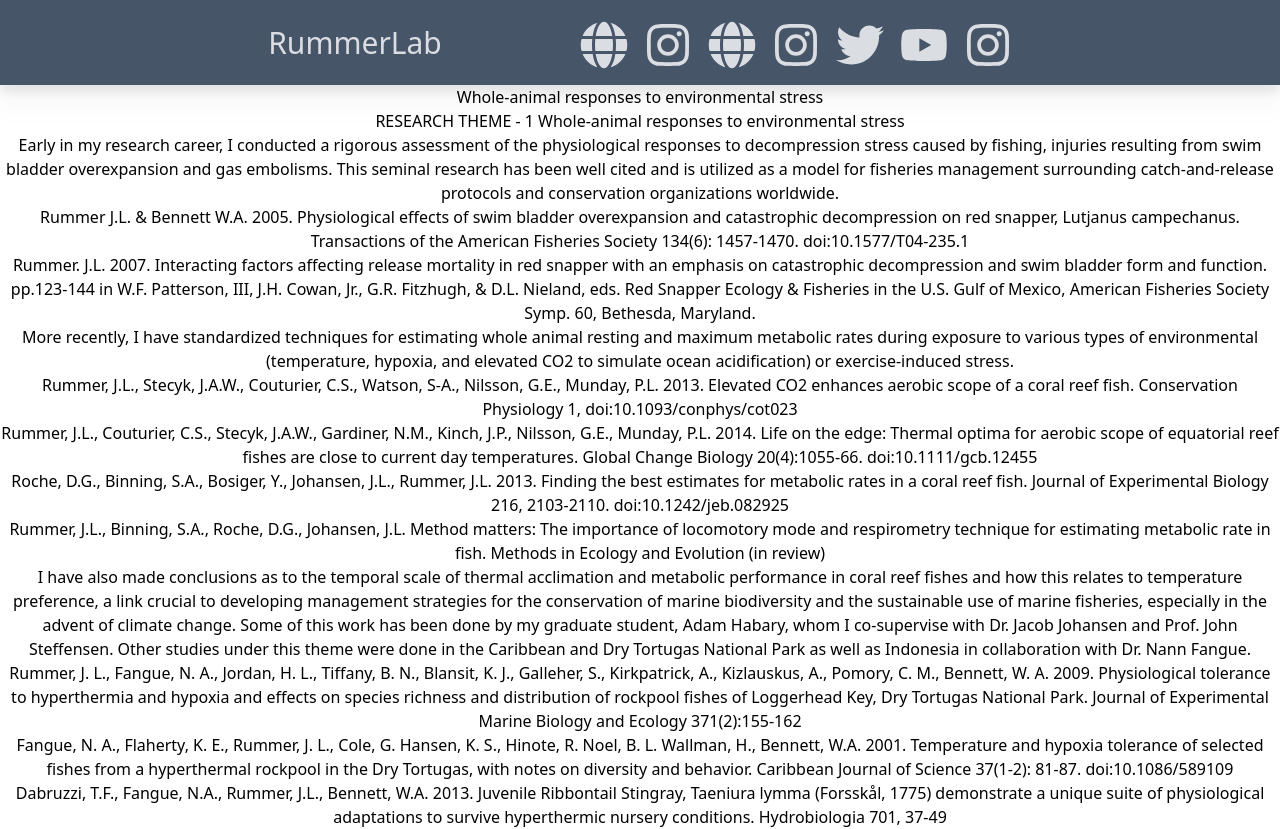
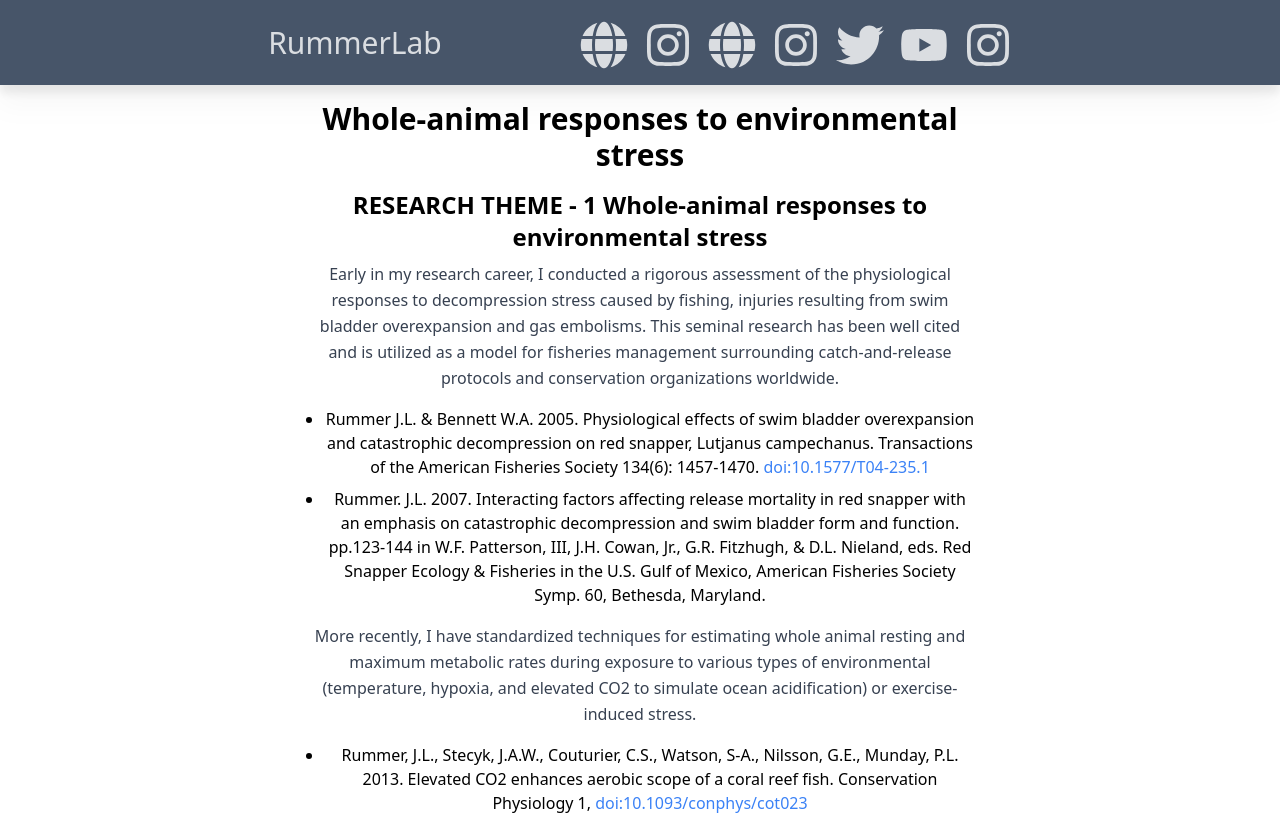
Before and after one commit to RummerLab/rummerlab-website, a Next.js app: page /environmental-stressors in a window 1280 px wide. Shown: the top 829 px of the page. Built offline with nearby package versions, Linux system fonts and the light colour scheme; no server answers.

Commit message:
Refactor pages look/styles and update global CSS styles

```diff
--- a/app/environmental-stressors/page.tsx
+++ b/app/environmental-stressors/page.tsx
@@ -6,7 +6,7 @@ export const metadata = {
 
 export default function environmentalStresses() {
     return (
-        <>
+        <div className="max-w-2xl mx-auto">
             <h1>Whole-animal responses to environmental stress</h1>
             <h2>RESEARCH THEME - 1 Whole-animal responses to environmental stress</h2>
             <p>Early in my research career, I conducted a rigorous assessment of the physiological responses to decompression stress caused by fishing, injuries resulting from swim bladder overexpansion and gas embolisms. This seminal research has been well cited and is utilized as a model for fisheries management surrounding catch-and-release protocols and conservation organizations worldwide.</p>
@@ -54,6 +54,6 @@ export default function environmentalStresses() {
             <li>McLeod, I.M., Rummer, J.L., Clark, T.D., Jones, G.P., Wenger, A.S., McCormick, M.I., Munday, P.L. 2013. Climate change and the performance of larval coral reef fishes: the interaction between temperature and food availability. Conservation Physiology 1. <a href="_">doi:10.1093/conphys/cot024</a>
             </li>
             </ul>
-        </>
+        </div>
     )
 }
--- a/app/future-environments/page.tsx
+++ b/app/future-environments/page.tsx
@@ -6,7 +6,7 @@ export const metadata = {
 
 export default function futureEnvironments() {
     return (
-        <>
+        <div className="max-w-2xl mx-auto">
             <h1>Harnessing geographic gradients and local extreme environments as analogues for future change</h1>
             <p>Some of my most recent findings underscore the importance of utilizing biogeographical comparisons (e.g., the thermal gradients along the length of the Great Barrier Reef) as analogues for future climate change. Importantly, I have found that equatorial populations of reef fishes may be most at risk as oceans continue to warm, which may result in biogeographical redistribution of species seeking thermal refuge at higher latitudes where populations have greater capacity to cope with rising temperatures.</p>
             <ul>
@@ -37,6 +37,6 @@ export default function futureEnvironments() {
             </li>
             </ul>
             <p>Several <a href="/media.html">media  stories</a> and one video documentary have resulted from this work. For links to other published journal articles and book chapters not listed here, please check out  my <a href="/publications.html">Publications</a> page.</p>
-        </>
+        </div>
     )
 }
--- a/app/globals.css
+++ b/app/globals.css
@@ -6,3 +6,34 @@
 svg {
     display: inline-block;
 }
+
+
+h1 {
+    @apply text-3xl font-bold my-4;
+}
+
+h2 {
+    @apply text-2xl font-semibold my-2;
+}
+
+h3 {
+    @apply text-xl font-semibold my-2;
+}
+
+
+p {
+    @apply text-base leading-relaxed text-gray-700;
+}
+
+ul {
+    @apply list-disc pl-5 my-4;
+}
+
+ul li {
+    @apply mb-2;
+}
+
+
+a {
+    @apply text-blue-500 hover:underline cursor-pointer;
+}
--- a/app/in-vivo-protocols/page.tsx
+++ b/app/in-vivo-protocols/page.tsx
@@ -5,7 +5,7 @@ export const metadata = {
 
 export default function inVivoProtocols() {
     return (
-        <>
+        <div className="max-w-2xl mx-auto">
             <h1>Novel in vitro and in vivo protocols</h1>
             <h2>RESEARCH THEME - 2 Novel in vitro and in vivo protocols</h2>
             <p>Part of my past and ongoing work has been to develop protocols to monitor cellular responses (pH, O2 transport, ion-regulation, water balance) to environmental stress in fish.</p>
@@ -45,6 +45,6 @@ export default function inVivoProtocols() {
             <li>Rummer, J.L., Wang, S., Steffensen, J.F., Randall, D.J. 2014. Function and control of the fish secondary vascular system, a contrast to mammalian lymphatic systems. Journal of Experimental Biology 217(5):751-757. <a href="">doi:10.1242/jeb.086348</a>
             </li>
             </ul>
-        </>
+        </div>
     )
 }
--- a/app/media/page.tsx
+++ b/app/media/page.tsx
@@ -9,8 +9,8 @@ export const metadata = {
 
 export default function Media() {
     return (
-        <>
+        <div className="max-w-2xl mx-auto">
             <h1>Media</h1>
-        </>
+        </div>
     )
 }
--- a/app/physioshark-project/page.tsx
+++ b/app/physioshark-project/page.tsx
@@ -5,10 +5,10 @@ export const metadata = {
 
 export default function Physioshark() {
     return (
-        <>
+        <div className="max-w-2xl mx-auto">
             <h1>The Physioshark Project</h1>
             <p>In collaboration with the <a href="https://www.instagram.com/rummerlab/?hl=en" target="_blank">RummerLab</a> and the <a href="http://www.criobe.pf/" target="_blank">Centre de Recherches Insulaires et Observatoire de l&apos;Environnement (CRIOBE)</a>, the <a href="https://www.physioshark.org/" target="_blank">Physioshark Project</a> was conceived in 2013. We work on the Island of Moorea in French Polynesia where we have identified 11 potential shark nurseries. Here, mother sharks give birth to blacktip reef and sicklefin lemon sharks during the months of October - February every year. During these months, we perform surveys and studies in the field and experiments in the laboratories at CRIOBE, largely conservation physiology based. Our overall aim with <a href="https://www.physioshark.org/" target="_blank">Physioshark</a> is to understand how newborn sharks are currently coping and how they will, in the future, cope with climate change and other human-induced stressors. French Polynesia is the <a href="https://www.pewtrusts.org/-/media/assets/2018/02/shark_sanctuaries_2018_issuebrief.pdf" target="_blank">largest shark sanctuary in the world</a>, as of 2019, and the island of Moorea is really the perfect site to do conservation-minded research. <a href="https://www.instagram.com/physioshark/?hl=en" target="_blank">Physioshark Instagram</a> - <a href="https://www.facebook.com/physioshark/" target="_blank">Physioshark Facebook</a></p>
             <iframe width="100%" height="450px" src="https://umap.openstreetmap.fr/en/map/shark-nurseries-on-moorea-island-french-polynesia_295561?scaleControl=false&amp;miniMap=false&amp;scrollWheelZoom=true&amp;zoomControl=false&amp;allowEdit=false&amp;moreControl=false&amp;searchControl=false&amp;tilelayersControl=false&amp;embedControl=false&amp;datalayersControl=false&amp;onLoadPanel=undefined&amp;captionBar=false&amp;fullscreenControl=false&amp;locateControl=false&amp;measureControl=false&amp;editinosmControl=false"></iframe>
-        </>
+        </div>
     )
 }
--- a/app/publications/page.tsx
+++ b/app/publications/page.tsx
@@ -8,7 +8,7 @@ export const metadata = {
 
 export default async function Publications() {
   return (
-      <div>
+    <div className="max-w-2xl mx-auto">
           <PublicationsCards />
           <PublicationsList />
       </div>
--- a/app/rummerlab/page.tsx
+++ b/app/rummerlab/page.tsx
@@ -5,7 +5,7 @@ export const metadata = {
 
 export default function inVivoProtocols() {
     return (
-        <>
+        <div className="max-w-2xl mx-auto">
             <h1>The RummerLab</h1>
             <p>Potential students, a little advice…</p>
             <p>Prof. Scott Keogh has compiled an excellent list of resources and advice for students and postdoctoral fellows <a href="http://biology.anu.edu.au/hosted_sites/Scott/Resources-and-advice.html">here</a>. And if you&apos;re about to contact me to inquire about graduate school (MSc, PhD), check <a href="http://sciencecareers.sciencemag.org/career_magazine/previous_issues/articles/2015_05_06/caredit.a1500118">this</a> out!</p>
@@ -61,6 +61,6 @@ export default function inVivoProtocols() {
 
             <h2>Other</h2>
             <p>Fish drawings designed for Jodie Rummer by <a href="http://www.loggods.com/sci/index.php">Erin Walsh</a></p>
-        </>
+        </div>
     )
 }
```
Also changed, not shown: app/collaborators/page.tsx (+5 -6 lines), 1 other file (tests, documents, lock files or other folders).
